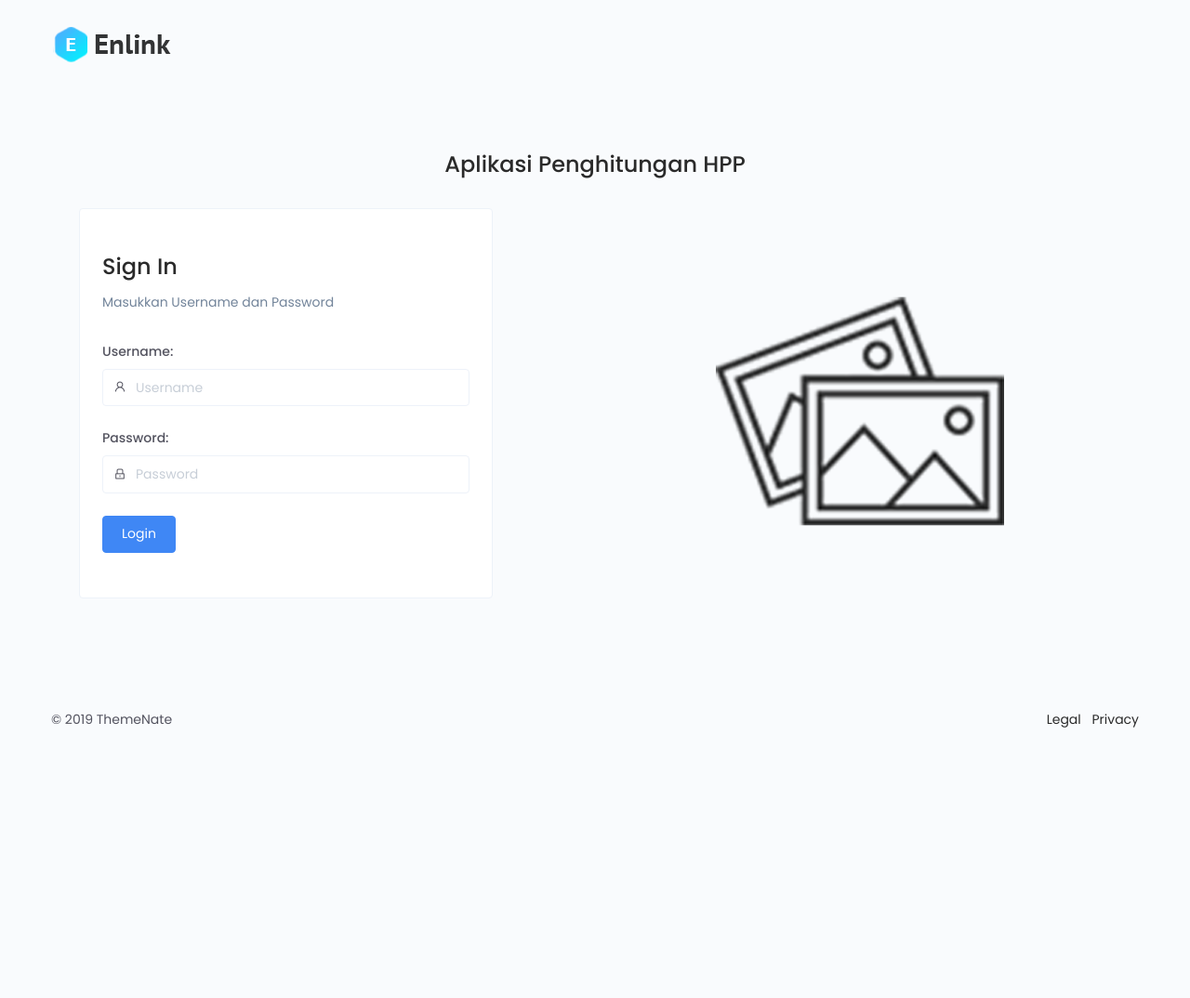
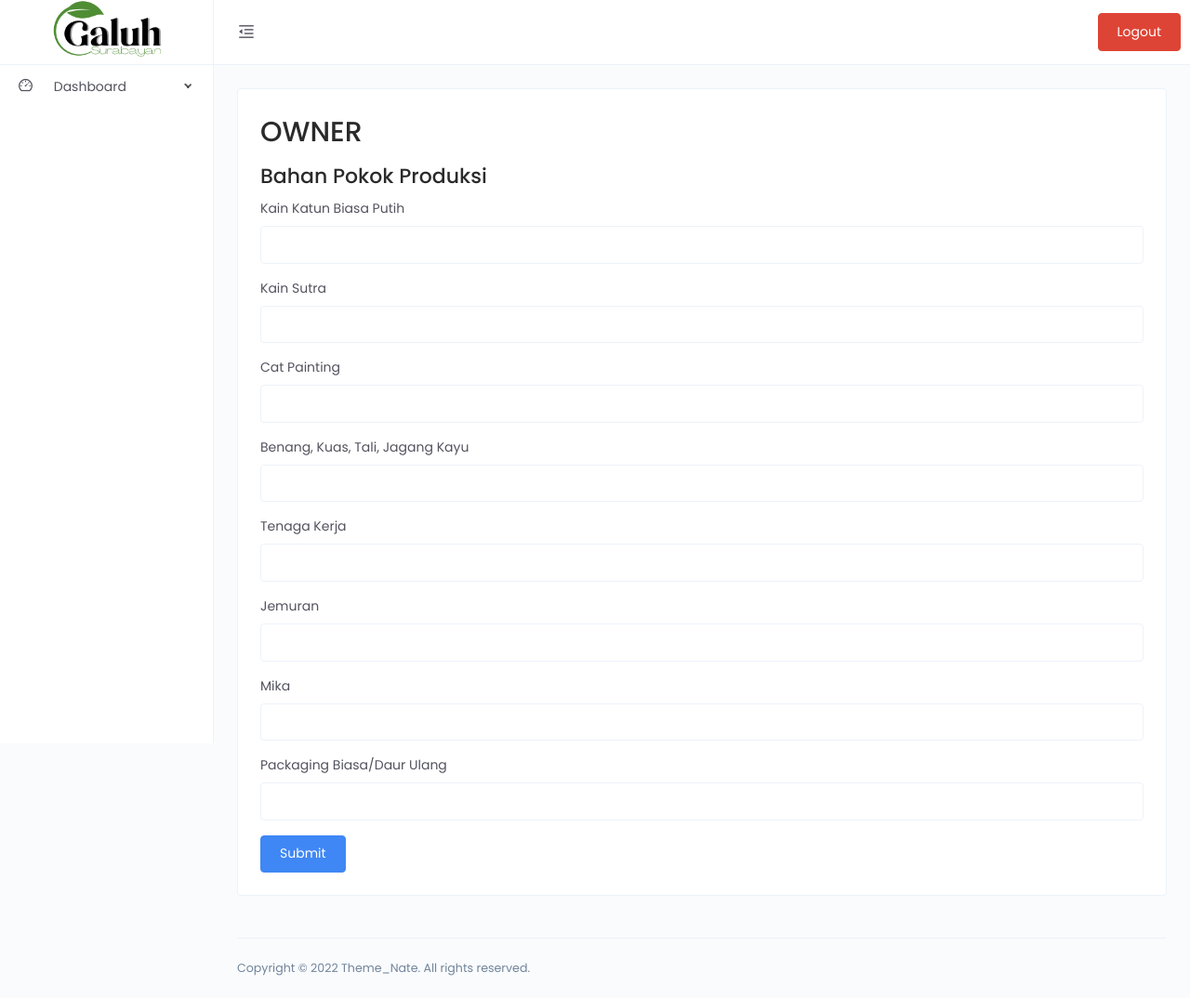
Before and after one commit to achmadbias24/hpp, a CodeIgniter app: page /database/index.php/owner/index in a window 1280 px wide. Shown: the whole page at 93% size. Before the commit the page ends 783 px from the top, so only its background shows below. Run offline with CodeIgniter, Linux system fonts and the light colour scheme.

Commit message:
update 1

```diff
--- a/application/controllers/Owner.php
+++ b/application/controllers/Owner.php
@@ -21,6 +21,6 @@ class Owner extends CI_Controller
 	 */
 	public function index()
 	{
-		$this->load->view('index');
+		render2('owner/index');
 	}
 }
--- a/application/helpers/render_helper.php
+++ b/application/helpers/render_helper.php
@@ -7,8 +7,8 @@ function render()
 function render2($link)
 {
   $a = get_instance();
-  $a->load->view('admin/template/header');
-  $a->load->view('admin/template/sidebar');
+  $a->load->view('template/header');
+  $a->load->view('template/sidebar');
   $a->load->view($link);
-  $a->load->view('admin/template/footer');
+  $a->load->view('template/footer');
 }
--- a/application/views/index.php
+++ b/application/views/index.php
@@ -4,10 +4,10 @@
 <head>
   <meta charset="utf-8">
   <meta name="viewport" content="width=device-width, initial-scale=1, shrink-to-fit=no">
-  <title>Enlink - Admin Dashboard Template</title>
+  <title>Aplikasi Penghitung HPP</title>
 
   <!-- Favicon -->
-  <link rel="shortcut icon" href="<?= base_url('assets/images/logo/favicon.png') ?>">
+  <link rel="shortcut icon" href="<?= base_url('assets/images/logo/logo 1.png') ?>">
 
   <!-- page css -->
 
@@ -21,7 +21,7 @@
     <div class="container-fluid">
       <div class="d-flex full-height p-v-15 flex-column justify-content-between">
         <div class="d-none d-md-flex p-h-40">
-          <img src="<?= base_url('assets/images/logo/logo.png') ?>" alt="">
+          <img src="<?= base_url('assets/images/logo/logo.png') ?>" alt="logo galuhsurabayan" style="height: 70px;">
         </div>
         <div class="container">
           <div class="judul text-center">
@@ -31,6 +31,7 @@
             <div class="col-md-5">
               <div class="card">
                 <div class="card-body">
+                  <?= $this->session->flashdata('error'); ?>
                   <h2 class="m-t-20">Sign In</h2>
                   <p class="m-b-30">Masukkan Username dan Password</p>
                   <form method="POST" action="<?= site_url('Auth/login'); ?>">
@@ -63,15 +64,7 @@
           </div>
         </div>
         <div class="d-none d-md-flex  p-h-40 justify-content-between">
-          <span class="">© 2019 ThemeNate</span>
-          <ul class="list-inline">
-            <li class="list-inline-item">
-              <a class="text-dark text-link" href="">Legal</a>
-            </li>
-            <li class="list-inline-item">
-              <a class="text-dark text-link" href="">Privacy</a>
-            </li>
-          </ul>
+          <span class="">© 2022 Galuh Surabayan</span>
         </div>
       </div>
     </div>
--- /dev/null
+++ b/application/views/owner/index.php
@@ -0,0 +1,50 @@
+      <!-- Page Container START -->
+      <div class="page-container">
+
+
+        <!-- Content Wrapper START -->
+        <div class="main-content">
+          <div class="card">
+            <div class="card-body">
+              <h1>OWNER</h1>
+              <h3>Bahan Pokok Produksi</h3>
+              <form>
+                <div class="mb-3">
+                  <label for="katun" class="form-label">Kain Katun Biasa Putih</label>
+                  <input type="text" class="form-control" id="katun" name="katun">
+                </div>
+                <div class="mb-3">
+                  <label for="sutra" class="form-label">Kain Sutra</label>
+                  <input type="text" class="form-control" id="sutra" name="sutra">
+                </div>
+                <div class="mb-3">
+                  <label for="cat" class="form-label">Cat Painting</label>
+                  <input type="text" class="form-control" id="cat" name="cat">
+                </div>
+                <div class="mb-3">
+                  <label for="pendukung" class="form-label">Benang, Kuas, Tali, Jagang Kayu</label>
+                  <input type="text" class="form-control" id="pendukung" name="pendukung">
+                </div>
+                <div class="mb-3">
+                  <label for="tenaga" class="form-label">Tenaga Kerja</label>
+                  <input type="text" class="form-control" id="tenaga" name="tenaga">
+                </div>
+                <div class="mb-3">
+                  <label for="jemuran" class="form-label">Jemuran</label>
+                  <input type="text" class="form-control" id="jemuran" name="jemuran">
+                </div>
+                <div class="mb-3">
+                  <label for="mika" class="form-label">Mika</label>
+                  <input type="text" class="form-control" id="mika" name="mika">
+                </div>
+                <div class="mb-3">
+                  <label for="packaging" class="form-label">Packaging Biasa/Daur Ulang</label>
+                  <input type="text" class="form-control" id="packaging" name="packaging">
+                </div>
+
+                <button type="submit" class="btn btn-primary">Submit</button>
+              </form>
+            </div>
+          </div>
+        </div>
+        <!-- Content Wrapper END -->
--- a/application/views/admin/template/header.php
+++ b/application/views/template/header.php
@@ -21,7 +21,7 @@
       <div class="header">
         <div class="logo logo-dark">
           <a href="index.html">
-            <img src="<?= base_url('assets/images/logo/logo.png'); ?>" alt="Logo">
+            <img src="<?= base_url('assets/images/logo/logo.png'); ?>" alt="Logo" style="width: 120px;">
             <img class="logo-fold" src="<?= base_url('assets/images/logo/logo-fold.png'); ?>" alt="Logo">
           </a>
         </div>
```
Also changed, not shown: application/controllers/Auth.php (+47 -9 lines), application/views/template/footer.php (renamed from application/views/admin/template/footer.php), application/views/template/sidebar.php (renamed from application/views/admin/template/sidebar.php), assets/images/logo/Galuhsurabayan.png (added), assets/images/logo/logo 1.png (added), assets/images/logo/logo 2.png (added), assets/images/logo/logo.png.
